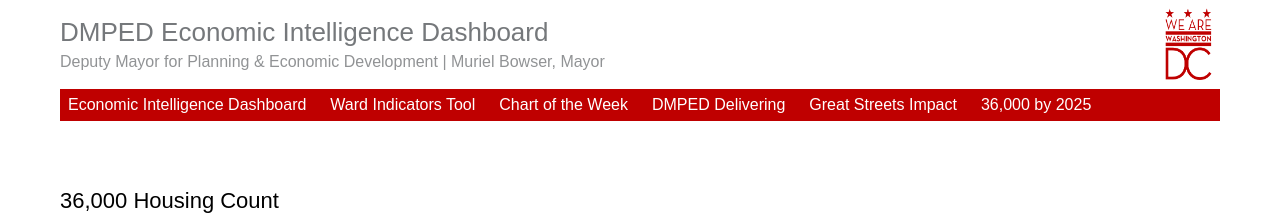
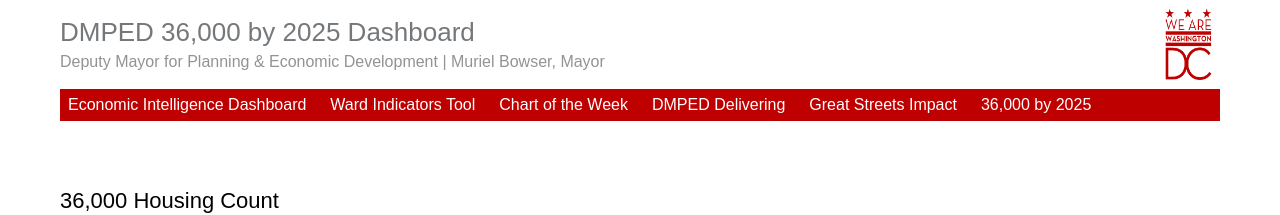
Before and after one commit to DCgov/36000by2025, a Jekyll site: the page built from _pages/index.md, in a window 1280 px wide. Shown: the top 215 px of the page. Built offline with Jekyll 4.4.1, drawn with Linux system fonts in a browser that asks for light colours; nearby versions of some CDN libraries.

Commit message:
Update site title

```diff
--- a/_config.yml
+++ b/_config.yml
@@ -10,7 +10,7 @@ collections:
     permalink: /:path/
 
 # Title
-name: DMPED Economic Intelligence Dashboard
+name: DMPED 36,000 by 2025 Dashboard
 subtitle: 'Deputy Mayor for Planning & Economic Development | Muriel Bowser, Mayor'
 
 # Author/Organization info to be displayed in the templates
```
